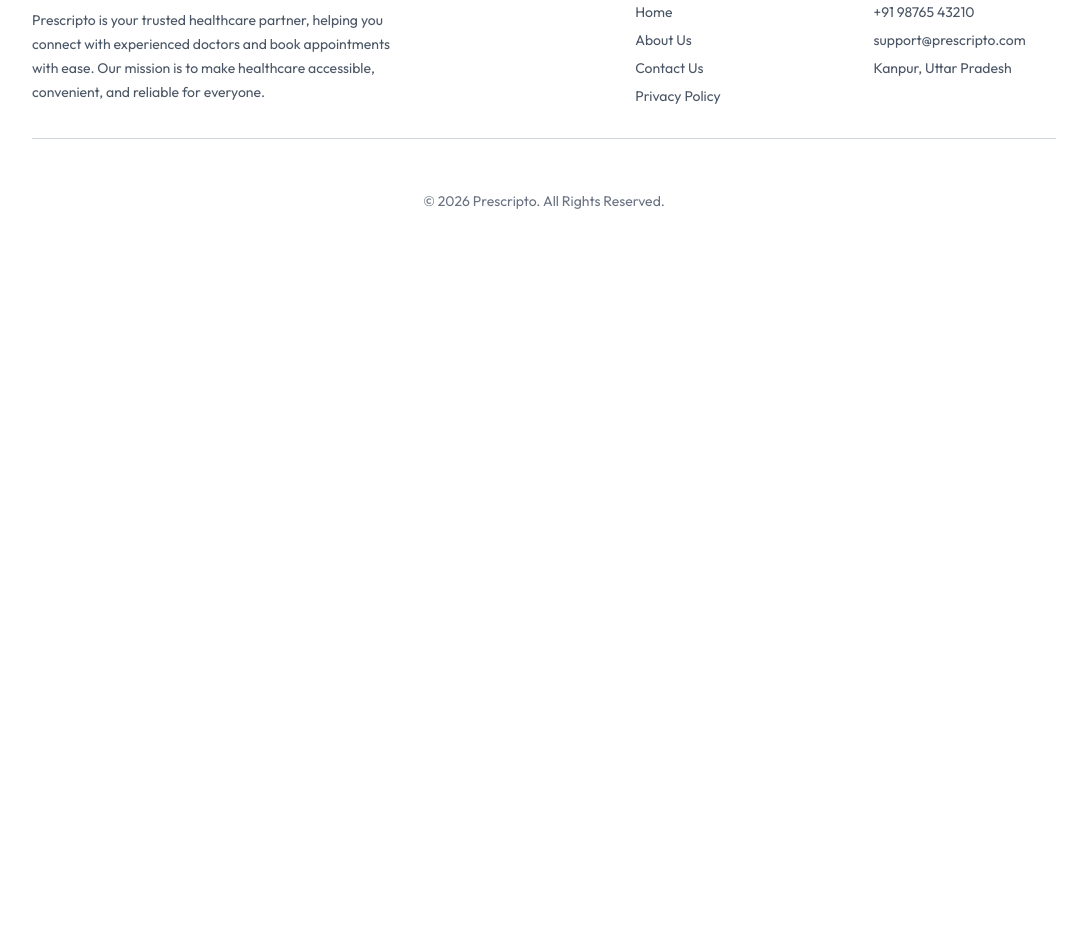
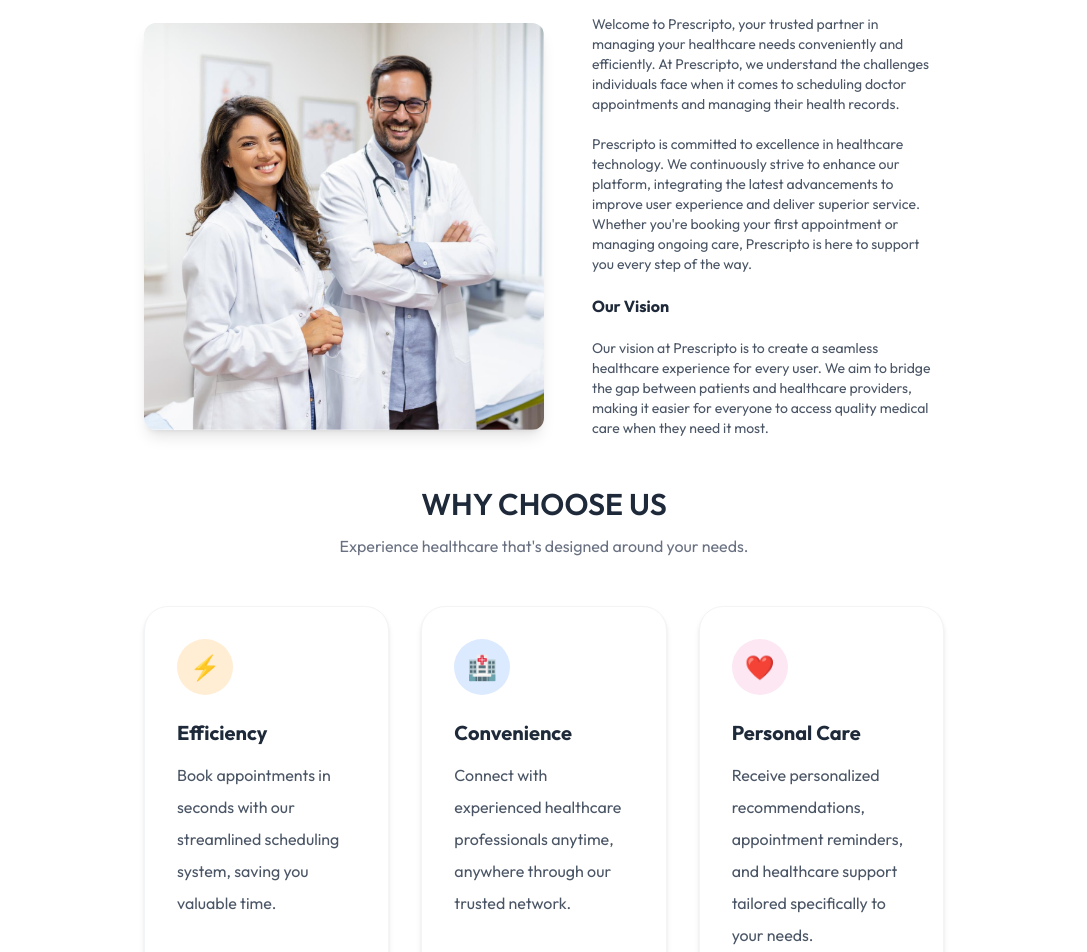
Before and after one commit to Utkarsh-webdev/Doc-Place, a React (Vite) app in the folder client/: page /about in a window 1280 px wide. Shown: the part 240-1192 px from the top of the page, without its empty margins (96-1183 px from the left). Before the commit the page ends 800 px from the top, so only its background shows below. Built offline with nearby package versions, Linux system fonts and the light colour scheme.

Commit message:
Enhance About page with detailed content, images, and benefits of using Prescripto

```diff
--- a/client/src/pages/About.jsx
+++ b/client/src/pages/About.jsx
@@ -1,8 +1,121 @@
 import React from 'react'
+import { assets } from '../assets/assets_frontend/assets'
 
 const About = () => {
   return (
-    <div>About</div>
+    <div className='px-4 sm:px-10 md:px-14 lg:px-28 py-10'>
+
+      {/* Heading */}
+      <div className='text-center text-3xl pt-10 text-gray-600'>
+        <p>
+          ABOUT <span className='text-gray-800 font-semibold'>US</span>
+        </p>
+      </div>
+
+      {/* About Content */}
+      <div className='my-12 flex flex-col md:flex-row gap-12 items-center'>
+
+        {/* Image */}
+        <img
+          className='w-full md:max-w-[400px] rounded-xl shadow-lg'
+          src={assets.about_image}
+          alt='About Us'
+        />
+
+        {/* Text */}
+        <div className='flex flex-col justify-center gap-5 md:w-2/4 text-sm text-gray-600'>
+          <p>
+            Welcome to Prescripto, your trusted partner in managing your
+            healthcare needs conveniently and efficiently. At Prescripto, we
+            understand the challenges individuals face when it comes to
+            scheduling doctor appointments and managing their health records.
+          </p>
+
+          <p>
+            Prescripto is committed to excellence in healthcare technology. We
+            continuously strive to enhance our platform, integrating the latest
+            advancements to improve user experience and deliver superior
+            service. Whether you're booking your first appointment or managing
+            ongoing care, Prescripto is here to support you every step of the
+            way.
+          </p>
+
+          <b className='text-gray-800 text-base'>Our Vision</b>
+
+          <p>
+            Our vision at Prescripto is to create a seamless healthcare
+            experience for every user. We aim to bridge the gap between
+            patients and healthcare providers, making it easier for everyone to
+            access quality medical care when they need it most.
+          </p>
+        </div>
+      </div>
+
+      {/* Why Choose Us */}
+      <div className='text-center mb-12'>
+        <h2 className='text-3xl font-semibold text-gray-800'>
+          WHY <span className='text-primary'>CHOOSE US</span>
+        </h2>
+
+        <p className='text-gray-500 mt-3'>
+          Experience healthcare that's designed around your needs.
+        </p>
+      </div>
+
+      {/* Cards */}
+      <div className='grid grid-cols-1 md:grid-cols-3 gap-8 mb-20'>
+
+        {/* Card 1 */}
+        <div className='group bg-white p-8 rounded-3xl border border-gray-100 shadow-md hover:shadow-2xl hover:-translate-y-2 transition-all duration-300 cursor-pointer'>
+          <div className='w-14 h-14 rounded-full bg-orange-100 flex items-center justify-center mb-6'>
+            <span className='text-2xl'>⚡</span>
+          </div>
+
+          <h3 className='text-xl font-bold text-gray-800 mb-3'>
+            Efficiency
+          </h3>
+
+          <p className='text-gray-600 leading-8'>
+            Book appointments in seconds with our streamlined scheduling
+            system, saving you valuable time.
+          </p>
+        </div>
+
+        {/* Card 2 */}
+        <div className='group bg-white p-8 rounded-3xl border border-gray-100 shadow-md hover:shadow-2xl hover:-translate-y-2 transition-all duration-300 cursor-pointer'>
+          <div className='w-14 h-14 rounded-full bg-blue-100 flex items-center justify-center mb-6'>
+            <span className='text-2xl'>🏥</span>
+          </div>
+
+          <h3 className='text-xl font-bold text-gray-800 mb-3'>
+            Convenience
+          </h3>
+
+          <p className='text-gray-600 leading-8'>
+            Connect with experienced healthcare professionals anytime,
+            anywhere through our trusted network.
+          </p>
+        </div>
+
+        {/* Card 3 */}
+        <div className='group bg-white p-8 rounded-3xl border border-gray-100 shadow-md hover:shadow-2xl hover:-translate-y-2 transition-all duration-300 cursor-pointer'>
+          <div className='w-14 h-14 rounded-full bg-pink-100 flex items-center justify-center mb-6'>
+            <span className='text-2xl'>❤️</span>
+          </div>
+
+          <h3 className='text-xl font-bold text-gray-800 mb-3'>
+            Personal Care
+          </h3>
+
+          <p className='text-gray-600 leading-8'>
+            Receive personalized recommendations, appointment reminders,
+            and healthcare support tailored specifically to your needs.
+          </p>
+        </div>
+
+      </div>
+
+    </div>
   )
 }
 
```
